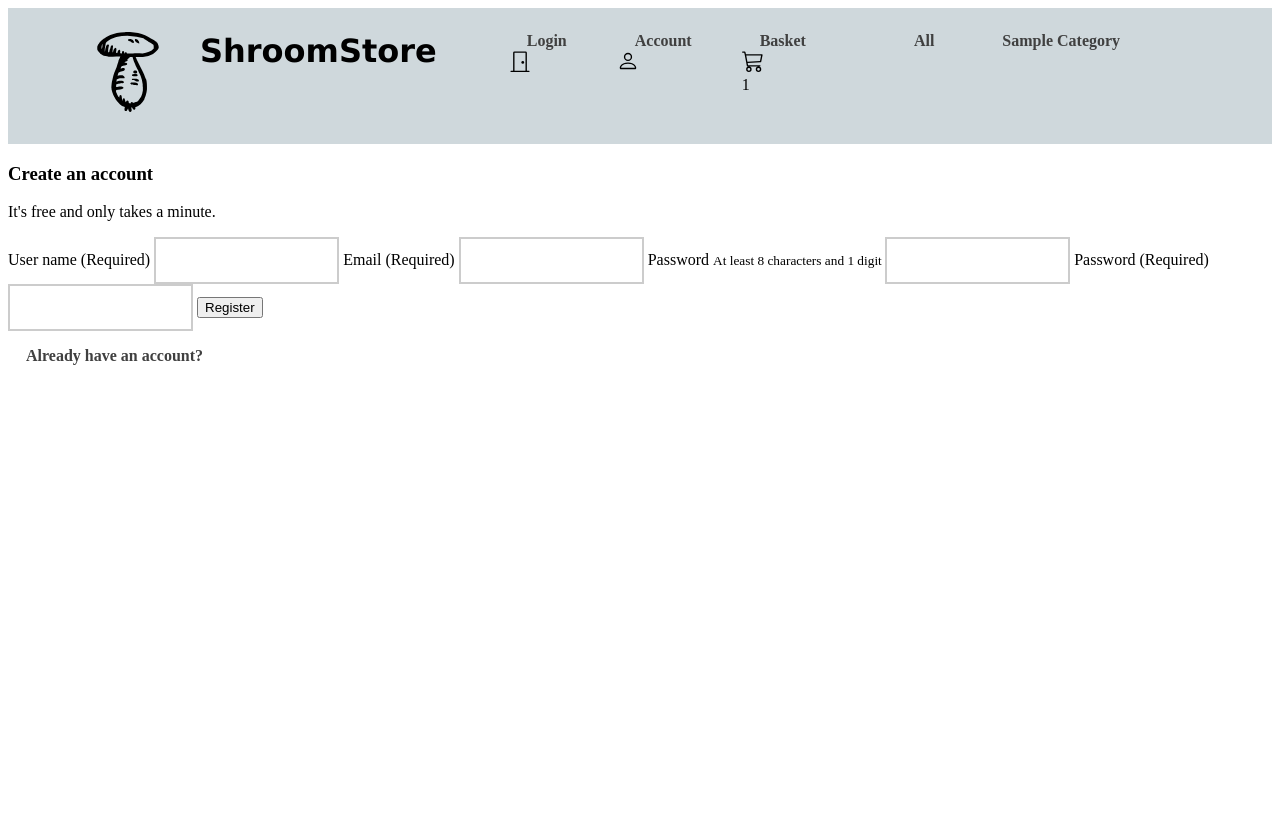
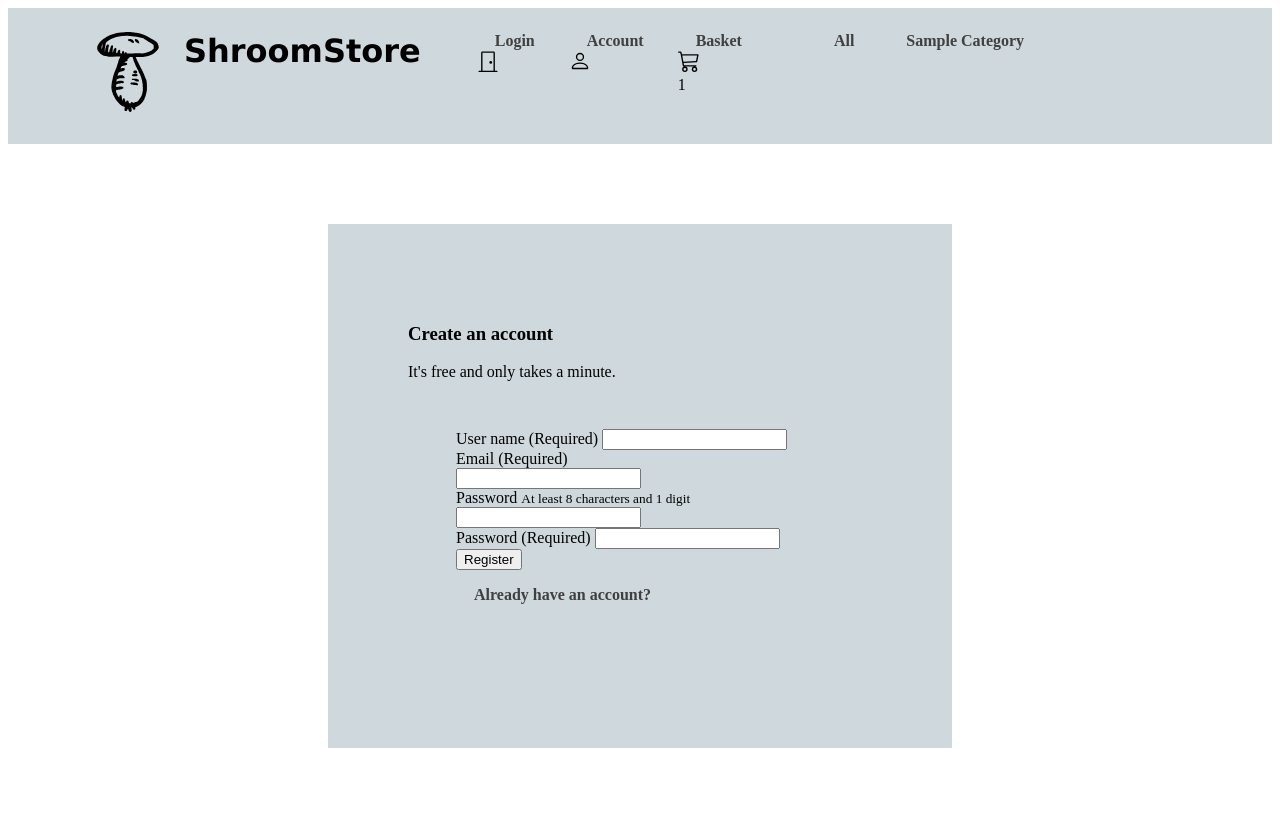
Before and after one commit to andrzejczukm/Shrooms_store, a Django app: template templates/account/registration/register.html in a window 1280 px wide. Before the commit the page ends 365 px from the top, so only its background shows below. Run offline with Django 4.2, Linux system fonts and the light colour scheme; the template is opened without the code that fills it: most values are stand-ins (such as "Sample title", 1, 10 or a date in 2020); form fields are guessed from the names that the template uses.

Commit message:
add changes in templates

```diff
--- a/static/core/css/base.css
+++ b/static/core/css/base.css
@@ -2,7 +2,7 @@ nav {
     display: flex;
     justify-content: space-between;
     padding: 0.5em 0.0000001em;
-    background: #cfd8dc;
+    background: #cfd8dc ;
   }
 
 nav ul {
@@ -11,7 +11,7 @@ list-style: none;
 }
 
 nav li {
-padding-right: 2em;
+padding-right: 1em;
 }
 
 
@@ -59,6 +59,15 @@ width: 80%;
 height: auto;
 }
 
+
+.img2 {
+    width: 10%;
+    height: auto;
+    }
+
+
+
+
 .obramowanie {
 background-color: #cfd8dc;
 padding: 5em 5em 5em 5em;
@@ -93,6 +102,34 @@ margin: 5em 20em;
 
 .sign{
     font-family: 'Lucida Sans', 'Lucida Sans Regular', 'Lucida Grande', 'Lucida Sans Unicode', Geneva, Verdana, sans-serif;
+}
+
+/* dashboard */
+
+.okoncie{
+    border-color:  #cfd8dc;
+    padding: 0.625em;
+    margin: 1em 1em;
+    font-family: 'Lucida Sans', 'Lucida Sans Regular', 'Lucida Grande', 'Lucida Sans Unicode', Geneva, Verdana, sans-serif;
 
 
 }
+
+body {
+    background-color:   rgb(255, 255, 255);
+  }
+
+/* summary */
+
+.ul_summary{
+    display: flex;
+    list-style: none;
+    flex-direction: row;
+}
+
+.obramowaniesum {
+border:0.123em solid rgb(181, 181, 181);
+padding: 0.5em 0.5em 0.5em 0.5em;
+margin: 1em 1em;
+
+}
--- a/templates/account/registration/login.html
+++ b/templates/account/registration/login.html
@@ -44,14 +44,14 @@
             </li><li>
             {{ form.password}}</li>
             </ul>
-            <div class="d-grid gap-2">
+            <div >
                 <input type="hidden" name="next" value="{{ next }}">
                 <button class="" type="submit" value="Log-in">Sign in
                 </button>
             </div>
 
             <p >
-                <a class = "normallink" href="{% url "account:register" %}">Create an account</a>
+                <a class = "" href="{% url "account:register" %}">Create an account</a>
             </p>
         </form>
     </div>
--- a/templates/account/registration/register.html
+++ b/templates/account/registration/register.html
@@ -2,7 +2,7 @@
 {% block title %}Register{% endblock %}
 {% block content %}
 
-<style>
+{% comment %} <style>
     .account-form input {
         border: 2px solid #ccc;
         height: calc(2em + .75rem + 2px);
@@ -12,19 +12,15 @@
         border-color: #1497ff;
         box-shadow: none;
     }
-</style>
+</style> {% endcomment %}
 
 <div class="container-fluid">
-    <div class="row no-gutter">
-        <div class="col-md-12">
-            <div class="login d-flex align-items-center py-5">
-                <div class="container">
-                    <div class="row">
-                        <div class="col-12 col-lg-7  mx-auto">
-                             <form class="account-form p-4 rounded col-lg-10 mx-auto" action="." method="post">
+
+    <div class="obramowanie">
+            <form class="" action="." method="post">
             {% csrf_token %}
-                                <h3 class="mb-2 font-weight-bold">Create an account</h3>
-                                <p class="mb-4">It's free and only takes a minute.</p>
+            <h3 class="">Create an account</h3>
+            <p class="">It's free and only takes a minute.</p>
 
             {% if form.errors %}
             <p>Please correct the following errors:</p>
@@ -36,32 +32,40 @@
             {% endif %}
             {% endfor %}
             {% endif %}
+            <ul class="formularz">
 
+            <li>
             <label>{{ form.user_name.label }}<span class="text-muted small">
                     (Required)</span></label>
             {{ form.user_name }}
+            </li><li>
+
             <label>{{ form.email.label}}<span class="text-muted small">
                     (Required)</span></label>
+            </li><li>
             {{ form.email }}
+            </li><li>
             <label>{{ form.password.label}}<span class="text-muted mb-4">
                     </span></label>
+
                 <small class="form-text text-muted mb-4 small">
                 At least 8 characters and 1 digit
             </small>
             {{ form.password }}
+            </li><li>
             <label>{{ form.password2.label}}<span class="text-muted small">
                     (Required)</span></label>
             {{ form.password2 }}
-                                <button class="btn btn-primary btn-block py-2 mb-4 mt-5 fw500 w-100" type="submit">Register</button>
-                                <p class="text-center">
-                                    <a href="">Already have an account?</a>
+            </li><li>
+            <button type="submit">Register</button>
+            <p class="">
+                <a href={% url "account:login" %}>Already have an account?</a>
             </p>
+            </li>
+
+            </ul>
         </form>
     </div>
-                    </div>
-                </div>
-            </div>
-        </div>
-    </div>
+
 </div>
 {% endblock %}
--- a/templates/store/base.html
+++ b/templates/store/base.html
@@ -36,7 +36,7 @@
                 </a>
                 </li>
                 <li><a class="glowny" href="/">
-                <span class="fs15 fw500">ShroomStore</span></a></li>
+                <span class="">ShroomStore</span></a></li>
 
                 <li>
                     {% comment %} <ul class="my-list">
```
Also changed, not shown: templates/account/user/dashboard.html (+8 -8 lines), templates/account/user/delete_confirm.html (+6 -16 lines), templates/store/home.html (+13 -19 lines), templates/store/products/category.html (+5 -10 lines), templates/store/products/single.html (+22 -14 lines). Lines whose indentation alone changed are shown as unchanged.
